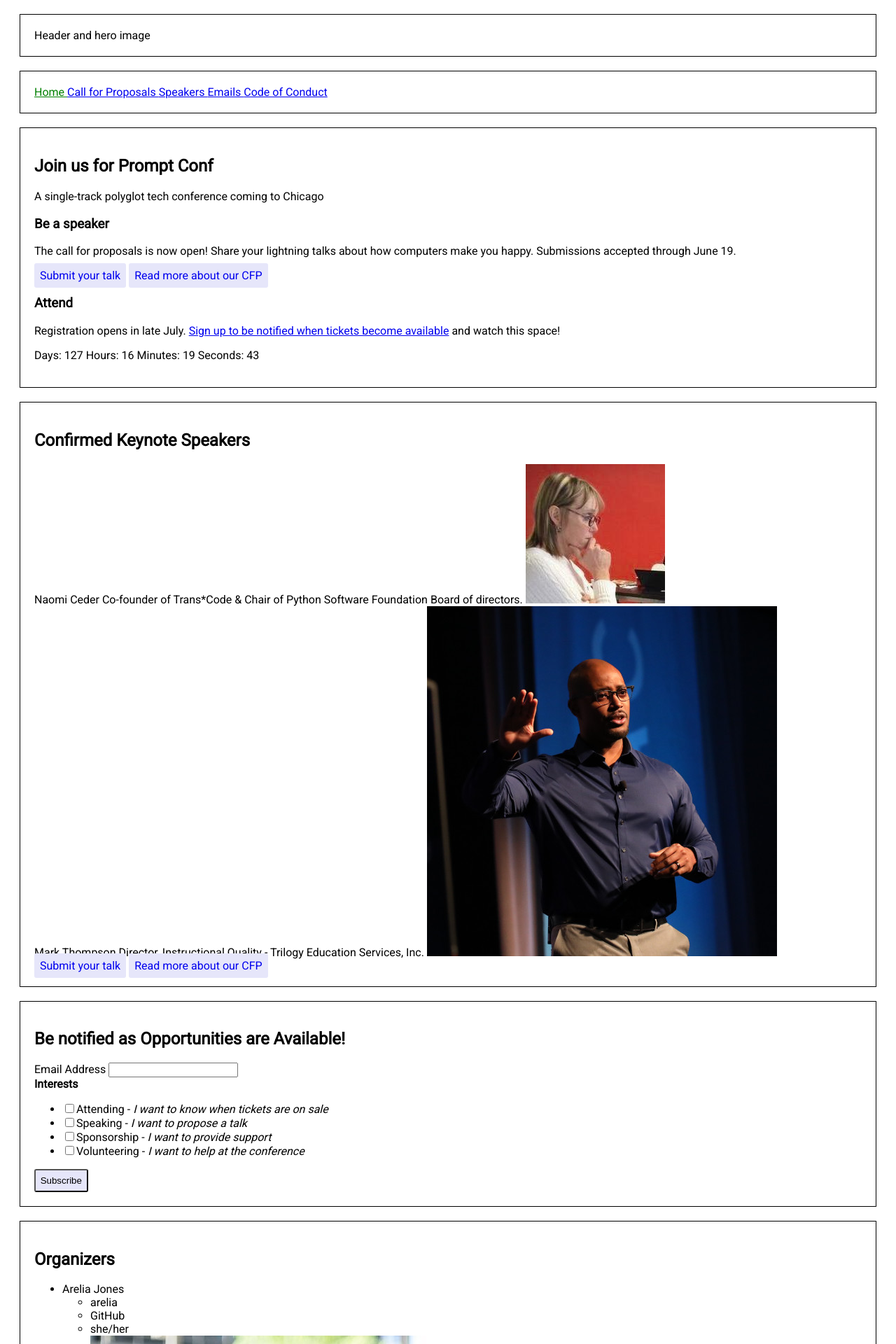
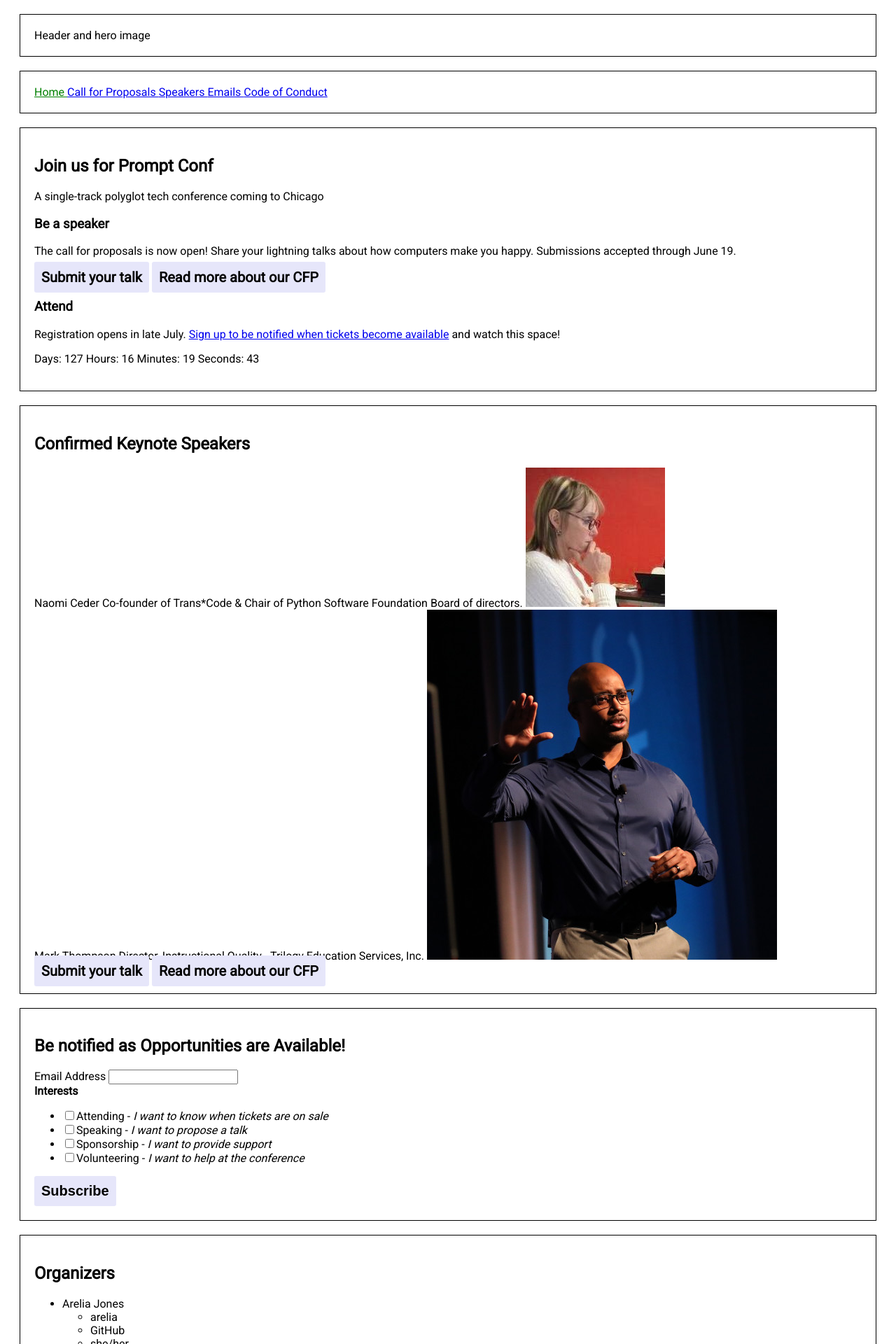
Before and after one commit to promptconf/promptconf.github.io, a Jekyll site: the page built from index.html, in a window 1280 px wide. Shown: the top 1920 px of the page at 70% size. Built offline with Jekyll 4.4.1, drawn with Linux system fonts in a browser that asks for light colours; comment, search, counter and statistics services are not loaded.

Commit message:
button styles

```diff
--- a/assets/_sass/main.scss
+++ b/assets/_sass/main.scss
@@ -37,9 +37,25 @@ nav {
 .button {
     padding: 0.5em;
     border-radius: 3px;
+    border: 0;
     background-color: lavender;
     text-decoration: none;
+    color: black;
+    font-weight: bold;
+    font-size: 1.25rem;
+    cursor: pointer;
 }
+
+a.button {
+    &:visited,
+    &:hover,
+    &:active,
+    &:focus {
+        color: inherit;
+    }
+}
+
+
 
 .email__explain {
     font-style: italic;
```
